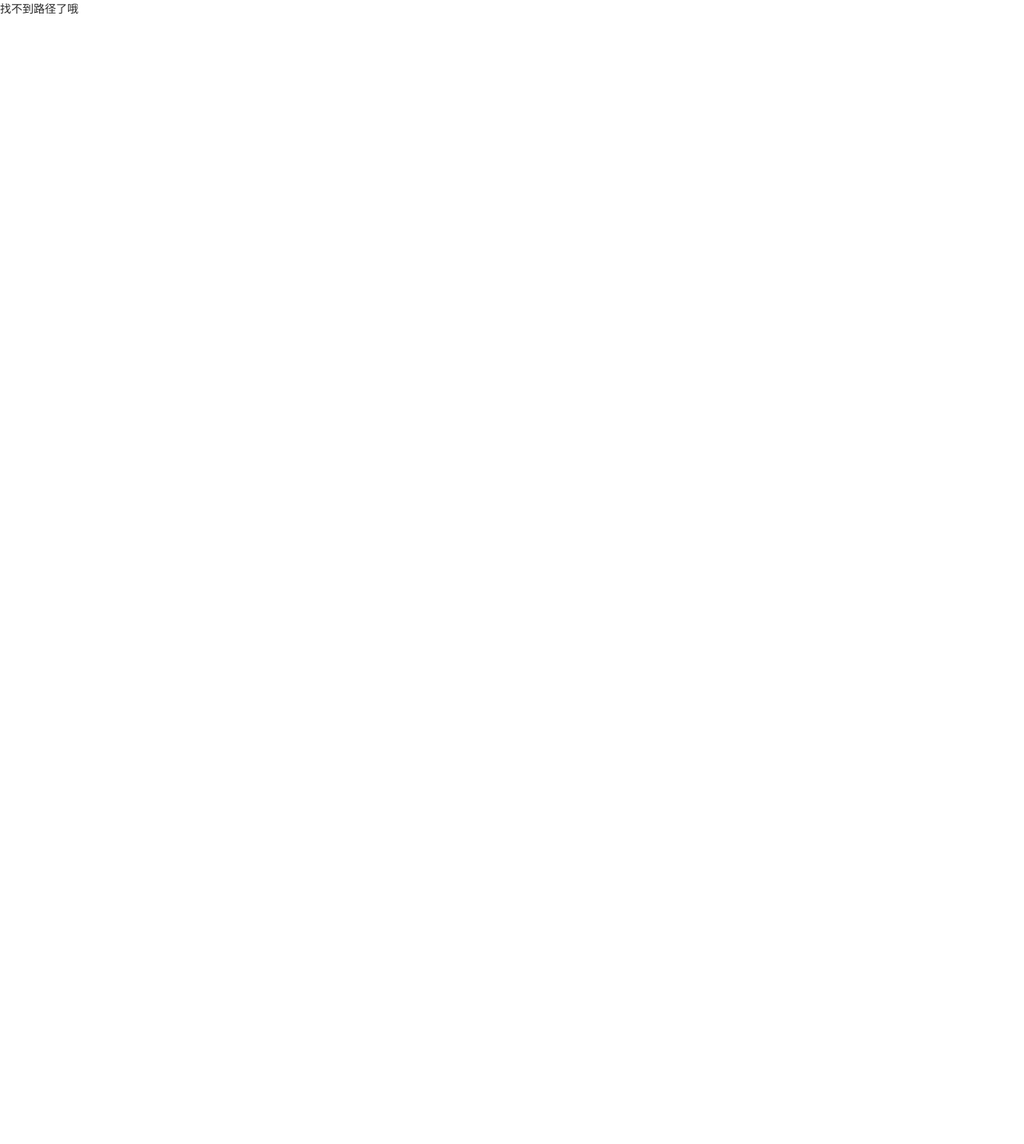
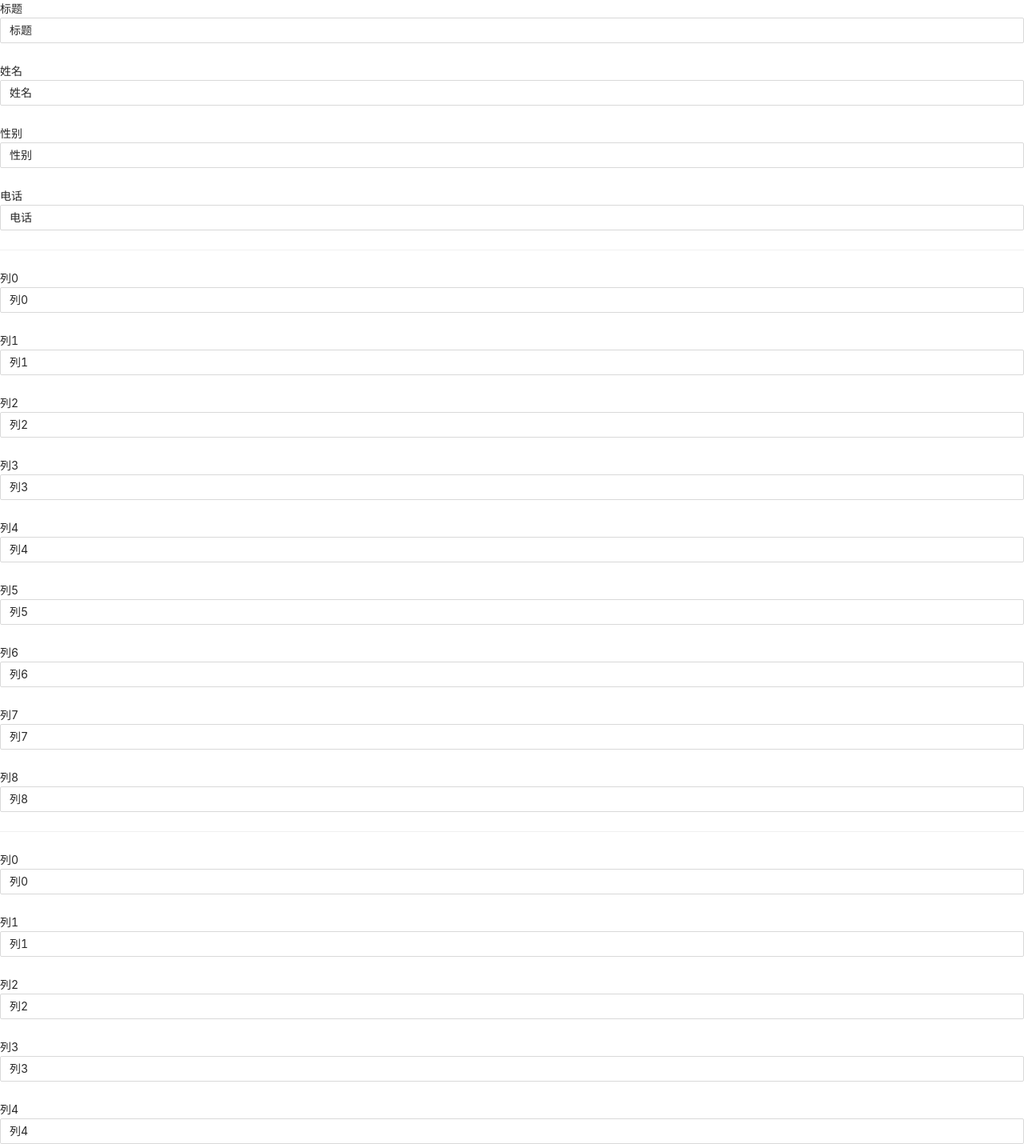
Before and after one commit to Brother-Yang/react-template, a React app: page /systemFormItemGridLayoutDemo in a window 1280 px wide. Shown: the whole page at 80% size. Before the commit the page ends 800 px from the top, so only its background shows below. Built offline with nearby package versions, Linux system fonts and the light colour scheme.

Commit message:
feat(SystemFormItemGridLayout): 新增SystemFormItemGridLayout组件

```diff
--- a/package.json
+++ b/package.json
@@ -21,6 +21,7 @@
     "antd": "^4.24.0",
     "axios": "^0.27.2",
     "babel-plugin-import": "^1.13.6",
+    "classnames": "^2.3.2",
     "react": "^18.1.0",
     "react-dom": "^18.1.0",
     "react-redux": "^8.0.1",
--- /dev/null
+++ b/src/components/SystemFormItemGridLayout/index.jsx
@@ -0,0 +1,88 @@
+import React from 'react'
+import PropTypes from 'prop-types'
+
+import classnames from 'classnames'
+
+import styles from './index.less'
+
+/**
+ *
+ * @param {number} count
+ * @param {array} colgroup length=2 使用数组是想保证两个值
+ * @returns
+ */
+const getGridTemplateColumns = (count, colgroup) => ({
+  gridTemplateColumns: `repeat(${count}, ${colgroup.toString().replace(',', ' ')})`,
+})
+
+// !!!目前先考虑这几种情况
+const SystemFormItemGridLayout = (props) => {
+  if (!Object.keys(props?.data || {})?.length) return
+
+  /**
+   * columnCount 几列
+   * colgroup [Label宽度, Value宽度]
+   */
+  const {
+    className,
+    data: { width: _width, columnCount, children, colgroup },
+  } = props
+
+  return (
+    <div
+      className={classnames(styles.Wrap, className)}
+      style={{ width: _width, ...getGridTemplateColumns(columnCount, colgroup) }}
+    >
+      {children?.map((item) => (
+        <React.Fragment key={item?.key}>
+          {item?.label}
+          {item?.value}
+        </React.Fragment>
+      ))}
+    </div>
+  )
+}
+
+export const Label = (props) => {
+  return (
+    <div
+      className={classnames(styles.Label, props?.className, props?.require ? styles.Require : null)}
+    >
+      {props.children}
+    </div>
+  )
+}
+
+export const Value = (props) => {
+  return (
+    <div
+      className={classnames(styles.Value, props?.className)}
+      style={{
+        // 默认值为1
+        gridColumn: `span ${props?.colSpan ?? 1}`,
+      }}
+    >
+      {props.children}
+    </div>
+  )
+}
+
+// SystemFormItemGridLayout.defaultProps = {}
+
+SystemFormItemGridLayout.propTypes = {
+  className: PropTypes.string,
+  data: PropTypes.shape({
+    width: PropTypes.oneOfType([PropTypes.string, PropTypes.number]),
+    columnCount: PropTypes.number,
+    children: PropTypes.arrayOf(
+      PropTypes.shape({
+        key: PropTypes.string,
+        label: PropTypes.node,
+        value: PropTypes.node,
+      })
+    ),
+    colgroup: PropTypes.array,
+  }),
+}
+
+export default SystemFormItemGridLayout
--- /dev/null
+++ b/src/components/SystemFormItemGridLayout/index.less
@@ -0,0 +1,29 @@
+.Wrap {
+  display: grid;
+  :global {
+    .ant-form-item {
+      margin-bottom: 0;
+    }
+  }
+}
+
+.Label {
+  padding: 10px;
+  text-align: right;
+  &::after {
+    content: ':';
+  }
+}
+
+.Require {
+  &::before {
+    content: '*';
+    color: #ff0000;
+    font-weight: bolder;
+    margin-right: 5px;
+  }
+}
+
+.Value {
+  padding: 10px;
+}
--- a/src/pages/About/index.jsx
+++ /dev/null
@@ -1,19 +0,0 @@
-import React from 'react'
-import { useRequestHook } from '@/util/requestHook'
-
-const About = () => {
-  const demo = useRequestHook()
-  return (
-    <div
-      onClick={() => {
-        demo.run({
-          url: '/posts/2',
-        })
-      }}
-    >
-      About!{`${demo.loading ? '请求开始' : '请求完事'}`} <p>{demo?.data?.id}</p>
-    </div>
-  )
-}
-
-export default About
--- a/src/pages/App/index.jsx
+++ /dev/null
@@ -1,15 +0,0 @@
-import React from 'react'
-
-import { Outlet } from 'react-router-dom'
-
-import styles from './index.less'
-
-const App = () => {
-  return (
-    <div className={styles.App}>
-      <h2>App</h2>
-      <Outlet />
-    </div>
-  )
-}
-export default App
--- a/src/pages/App/index.less
+++ /dev/null
@@ -1,4 +0,0 @@
-.App {
-  width: 100%;
-  height: 100%;
-}
--- a/src/pages/Demo/index.jsx
+++ /dev/null
@@ -1,15 +0,0 @@
-import React, { Component } from 'react'
-
-import styles from './index.less'
-
-class Demo extends Component {
-  render() {
-    return (
-      <div className={styles.Wrap}>
-        <div className={styles.Box}>hello world</div>
-      </div>
-    )
-  }
-}
-
-export default Demo
--- a/src/pages/Demo/index.less
+++ /dev/null
@@ -1,12 +0,0 @@
-.Wrap {
-  width: 500px;
-  height: 500px;
-  border: 1px solid red;
-  display: flex;
-  align-items: center;
-  justify-content: center;
-  .Box {
-    width: 200px;
-    border: 1px solid skyblue;
-  }
-}
--- a/src/pages/RdeuxToolkitDemo/index.jsx
+++ b/src/pages/RdeuxToolkitDemo/index.jsx
@@ -2,8 +2,6 @@ import React from 'react'
 import { useSelector, useDispatch } from 'react-redux'
 import { decrement, increment } from '@/store/counterSlice'
 import { getUserInfo } from '@/store/strSlice'
-
-import Demo from './../Demo'
 
 import styles from './index.less'
 
@@ -33,8 +31,6 @@ const RdeuxToolkitDemo = () => {
 
         <h1>{str}</h1>
       </div>
-
-      <Demo />
     </div>
   )
 }
--- /dev/null
+++ b/src/pages/SystemFormItemGridLayoutDemo/index.jsx
@@ -0,0 +1,108 @@
+import React from 'react'
+
+import { Input, Form, Divider } from 'antd'
+
+import SystemFormItemGridLayout, { Label, Value } from '@/components/SystemFormItemGridLayout'
+
+const SystemFormItemGridLayoutDemo = () => {
+  return (
+    <>
+      <SystemFormItemGridLayout
+        data={{
+          width: '100%',
+          columnCount: 3,
+          colgroup: ['120px', '1fr'],
+          children: [
+            {
+              key: 'title',
+              label: <Label require>标题</Label>,
+              value: (
+                <Value>
+                  <Form.Item>
+                    <Input value={'标题'}></Input>
+                  </Form.Item>
+                </Value>
+              ),
+            },
+            {
+              key: 'name',
+              label: <Label>姓名</Label>,
+              value: (
+                <Value>
+                  <Form.Item>
+                    <Input value={'姓名'}></Input>
+                  </Form.Item>
+                </Value>
+              ),
+            },
+            {
+              key: 'sex',
+              label: <Label>性别</Label>,
+              value: (
+                <Value>
+                  <Form.Item>
+                    <Input value={'性别'}></Input>
+                  </Form.Item>
+                </Value>
+              ),
+            },
+            {
+              key: 'tel',
+              label: <Label require>电话</Label>,
+              value: (
+                <Value colSpan={3}>
+                  <Form.Item>
+                    <Input value={'电话'}></Input>
+                  </Form.Item>
+                </Value>
+              ),
+            },
+          ],
+        }}
+      />
+      <Divider />
+
+      <SystemFormItemGridLayout
+        data={{
+          width: '100%',
+          columnCount: 4,
+          colgroup: ['120px', '1fr'],
+          children: Array.from({ length: 9 }, (_, i) => ({
+            key: `demo${i}`,
+            label: <Label require>{`列${i}`}</Label>,
+            value: (
+              <Value colSpan={i === 8 ? 7 : 1}>
+                <Form.Item>
+                  <Input value={`列${i}`}></Input>
+                </Form.Item>
+              </Value>
+            ),
+          })),
+        }}
+      />
+
+      <Divider />
+
+      <SystemFormItemGridLayout
+        data={{
+          width: '100%',
+          columnCount: 1,
+          colgroup: ['120px', '1fr'],
+          children: Array.from({ length: 5 }, (_, i) => ({
+            key: `demo${i}`,
+            label: <Label require>{`列${i}`}</Label>,
+            value: (
+              <Value>
+                <Form.Item>
+                  <Input value={`列${i}`}></Input>
+                </Form.Item>
+              </Value>
+            ),
+          })),
+        }}
+      />
+    </>
+  )
+}
+
+export default SystemFormItemGridLayoutDemo
--- a/src/router/index.jsx
+++ b/src/router/index.jsx
@@ -2,34 +2,22 @@ import React from 'react'
 
 import { Navigate } from 'react-router-dom'
 
-import Home from '@/pages/Home'
 import Error from '@/pages/Error'
-import App from '@/pages/App'
-import About from '@/pages/About'
+import SystemFormItemGridLayoutDemo from '@/pages/SystemFormItemGridLayoutDemo'
 import RdeuxToolkitDemo from '../pages/RdeuxToolkitDemo'
 
 const routes = [
   {
     path: '/',
-    element: <App />,
-    children: [
-      {
-        index: true,
-        element: <Navigate to="home" />,
-      },
-      {
-        path: 'home',
-        element: <Home />,
-      },
-    ],
+    index: true,
+    element: <Navigate to="systemFormItemGridLayoutDemo" />,
   },
   {
-    path: 'about',
-    element: <About />,
+    path: 'systemFormItemGridLayoutDemo',
+    element: <SystemFormItemGridLayoutDemo />,
   },
   {
-    path: 'demo',
-    name: 'RdeuxToolkitDemo',
+    path: 'rdeuxToolkitDemo',
     element: <RdeuxToolkitDemo />,
   },
   {
```
Also changed, not shown: .eslintrc.js, 1 other file (tests, documents, lock files or other folders).
